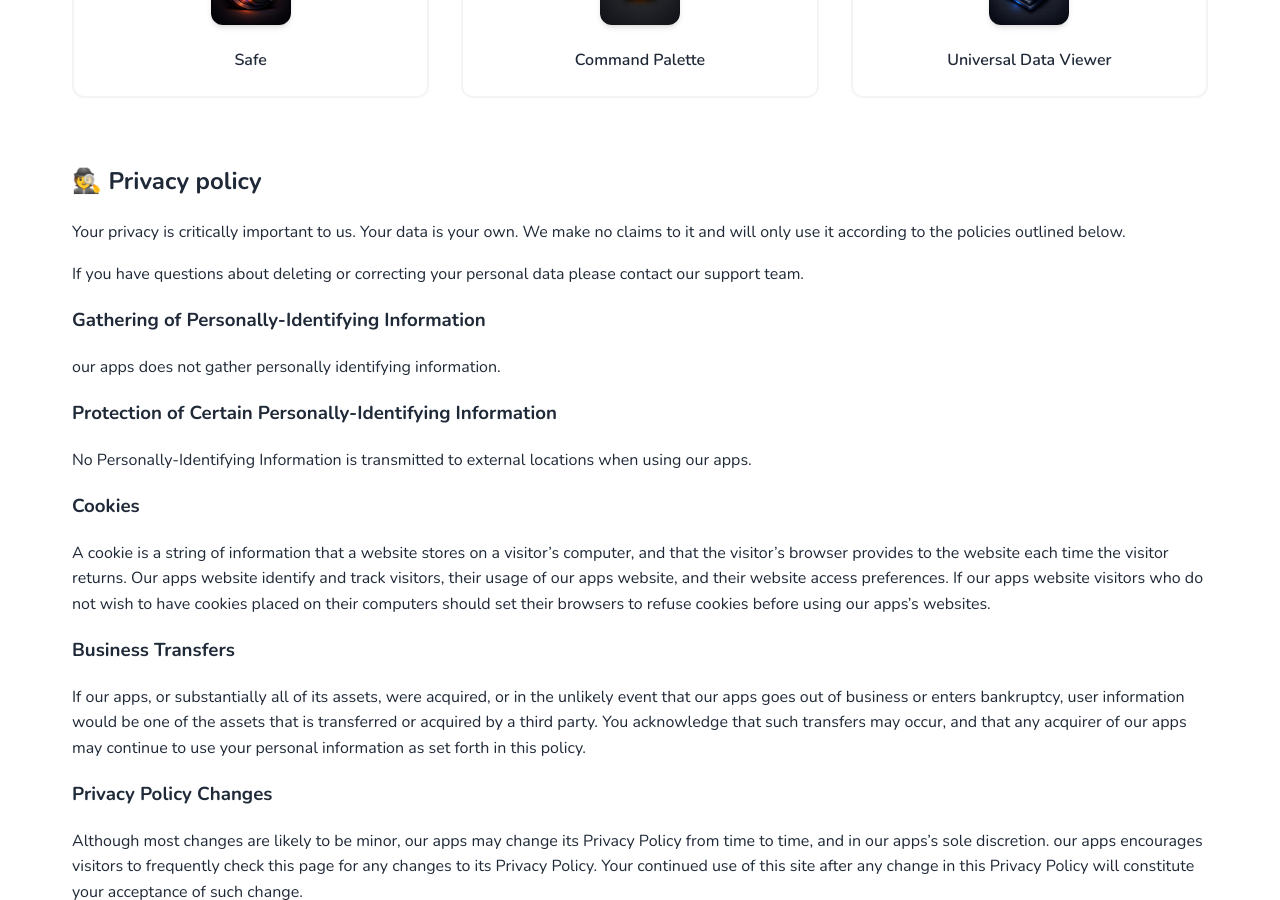
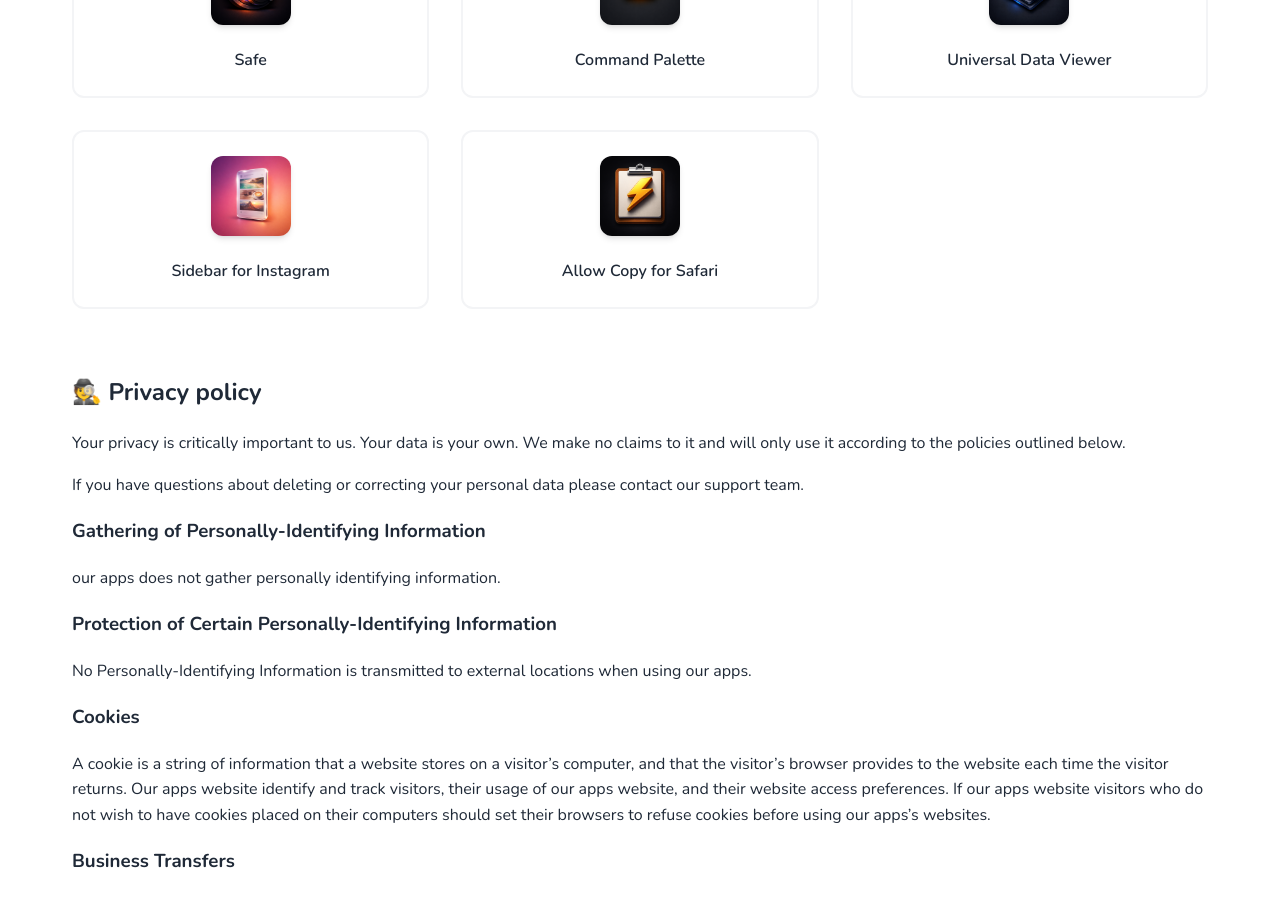
Before and after one commit to pmstani/pmstani.github.io, a Jekyll site: the page built from index.md, in a window 1280 px wide and 900 px high, scrolled down 5364 px. Built offline with Jekyll 4.4.1, drawn with Linux system fonts in a browser that asks for light colours.

Commit message:
✨ Add 2 new apps

```diff
--- a/index.md
+++ b/index.md
@@ -429,6 +429,18 @@ layout: default
       <div class="app-name">Universal Data Viewer</div>
     </a>
   </div>
+  <div class="app-item">
+    <a href="https://apps.apple.com/app/id6758384372" title="Sidebar for Instagram">
+      <img src="/img/apps/sidebar.png" alt="Sidebar for Instagram">
+      <div class="app-name">Sidebar for Instagram</div>
+    </a>
+  </div>
+  <div class="app-item">
+    <a href="https://apps.apple.com/app/id6758379988" title="Allow Copy for Safari">
+      <img src="/img/apps/allow.png" alt="Universal Data Viewer">
+      <div class="app-name">Allow Copy for Safari</div>
+    </a>
+  </div>
 </div>
 
 ## 🕵️ Privacy policy {#privacy}
```
Also changed, not shown: apps.json (+12 -0 lines), img/apps/allow.png (added), img/apps/sidebar.png (added).
